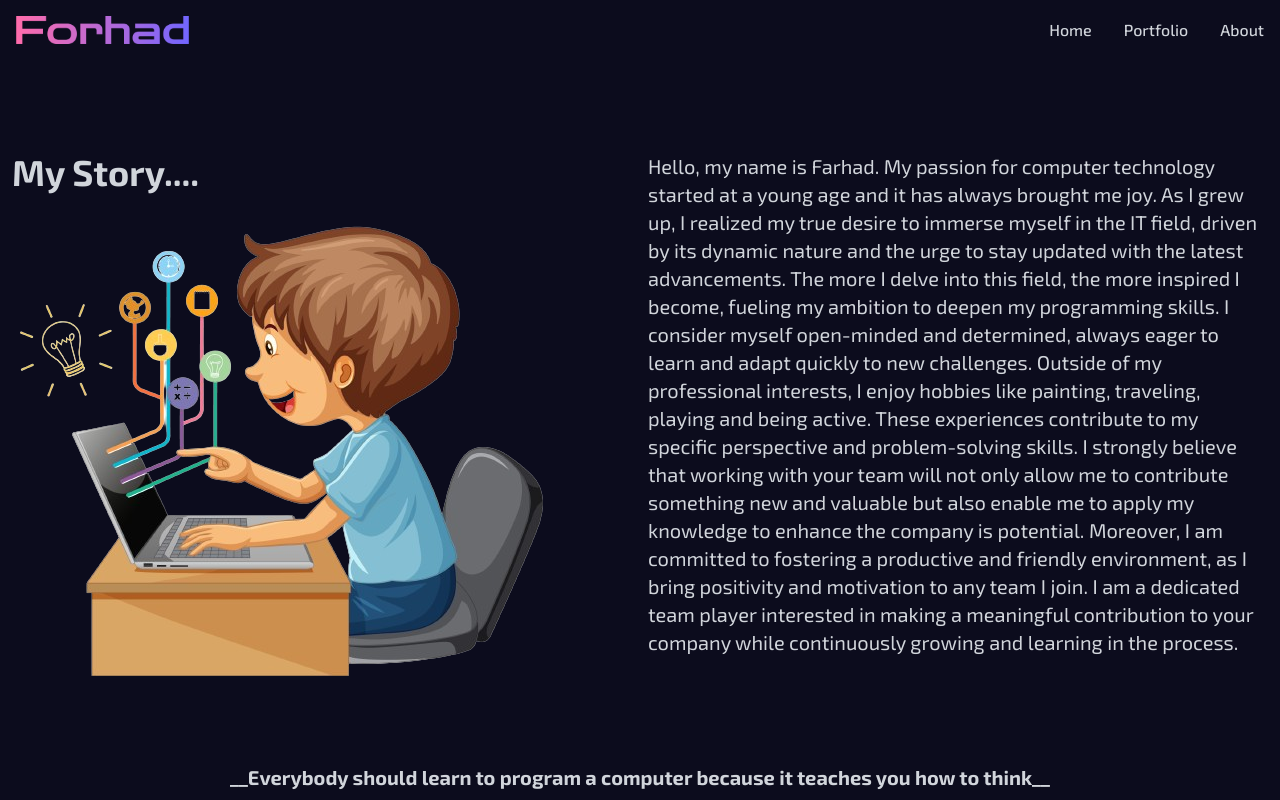
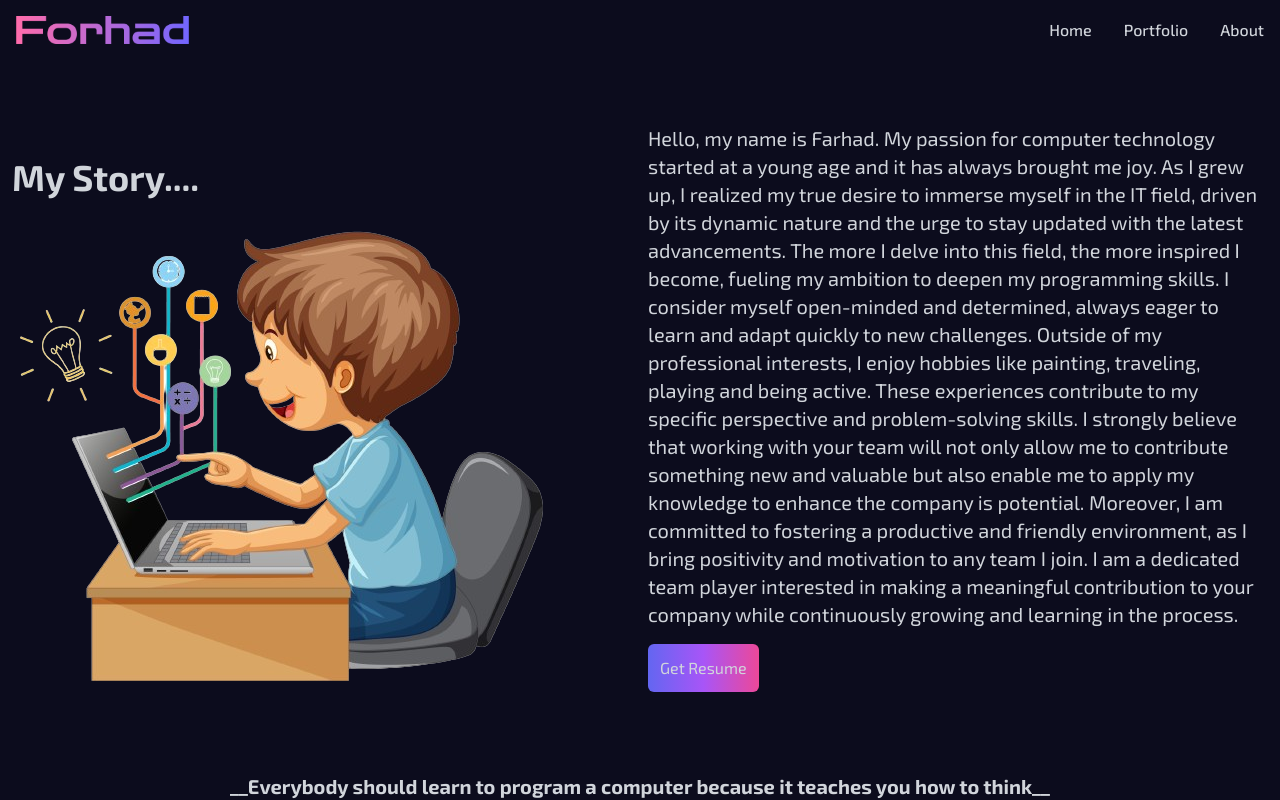
Before and after one commit to forhadhossen1/Forhad-Hossen, a React (Vite) app: page /about in a window 1280 px wide. Shown: the top 800 px of the page. Built offline with nearby package versions, Linux system fonts and the light colour scheme.

Commit message:
added a resume link for my about section

```diff
--- a/src/Pages/About/About.jsx
+++ b/src/Pages/About/About.jsx
@@ -18,6 +18,11 @@ const About = () => {
                         I strongly believe that working with your team will not only allow me to contribute something new and valuable but also enable me to apply my knowledge to enhance the company is potential. Moreover, I am committed to fostering a productive and friendly environment, as I bring positivity and motivation to any team I join.
 
                         I am a dedicated team player interested in making a meaningful contribution to your company while continuously growing and learning in the process.</p>
+
+                    <a href="https://drive.google.com/uc?export=download&id=1GMlBsbmCYlSmJolDJpFiBNGKirfjRPtZ" download>
+                        <button className="text-md p-3 mt-4 rounded-md bg-gradient-to-r from-indigo-500 via-purple-500 to-pink-500 flex items-center gap-4">Get Resume</button>
+                    </a>
+                    {/* https://drive.google.com/file/d/1GMlBsbmCYlSmJolDJpFiBNGKirfjRPtZ/view?usp=drive_link */}
                 </div>
             </div>
 
```
